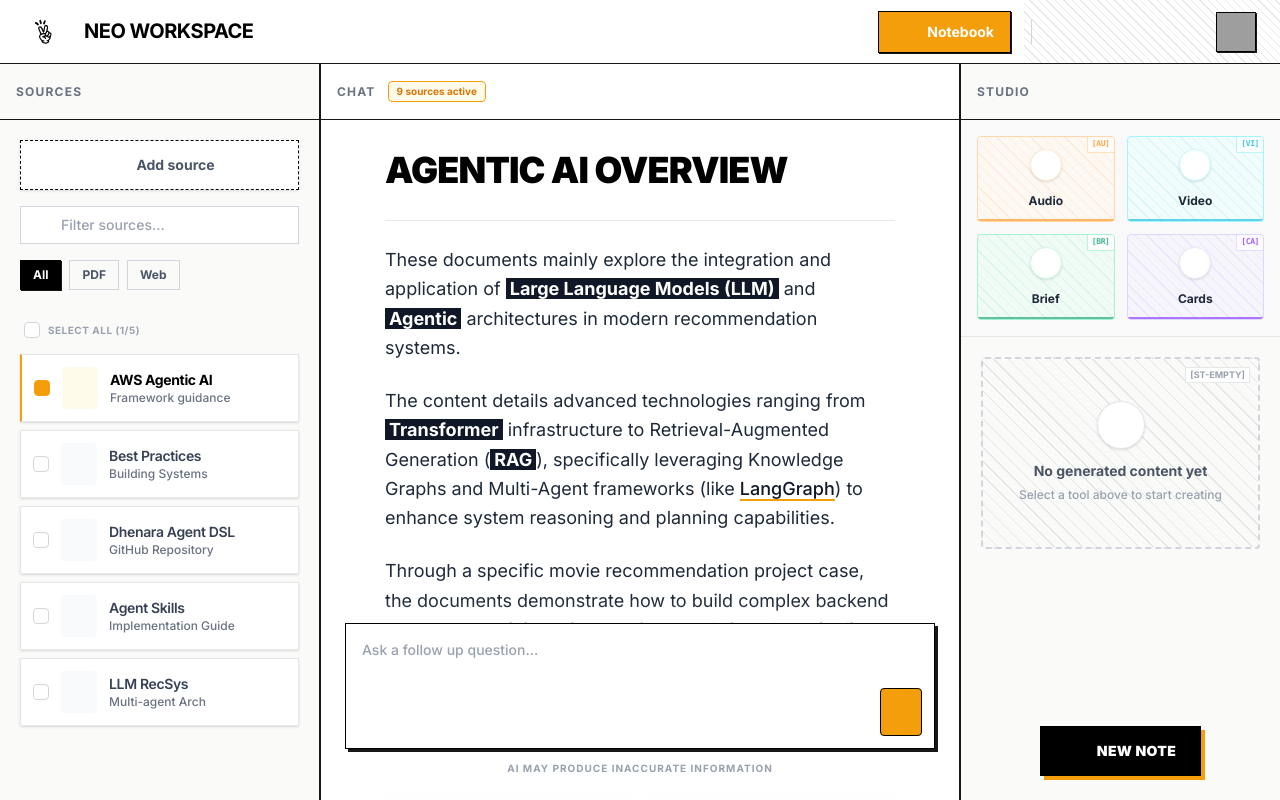
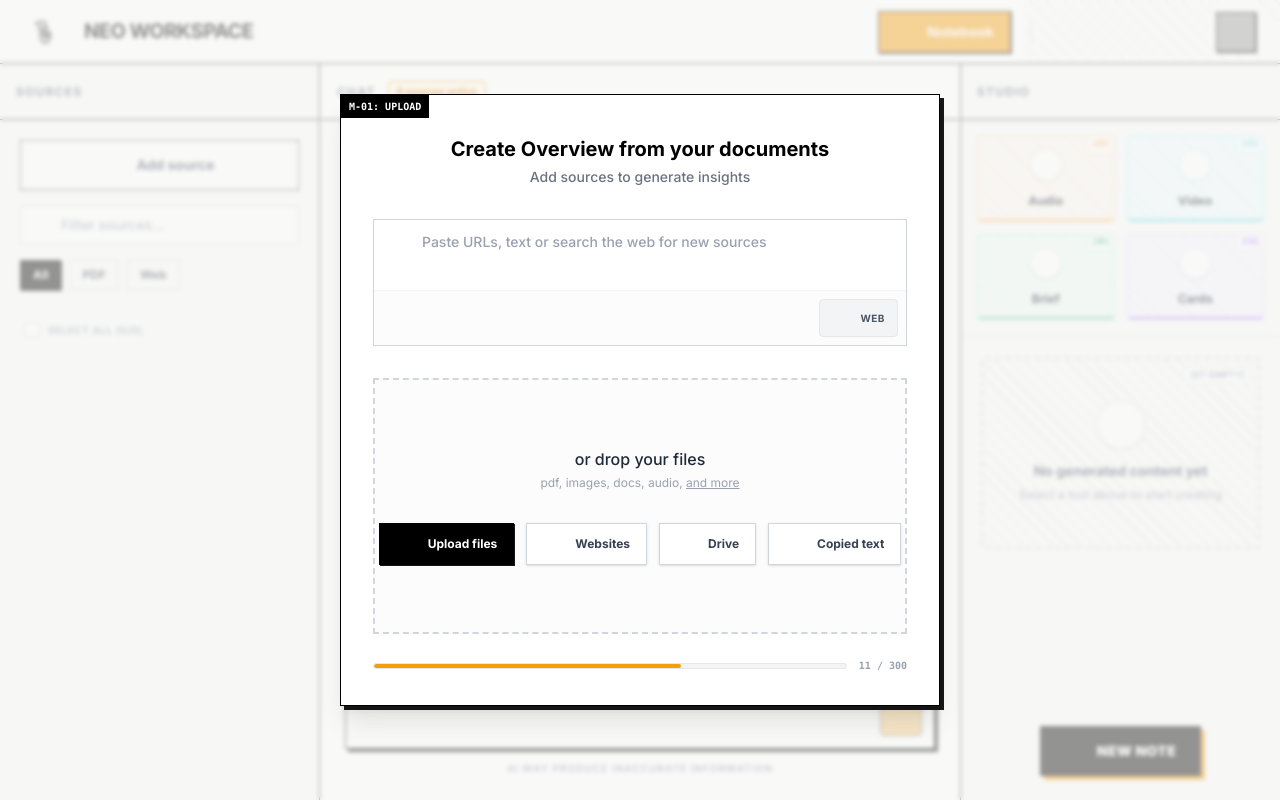
Before and after one commit to RainLib/FerrisMind, a Next.js app in the folder front/: page /notebook/1 in a window 1280 px wide. Built offline with nearby package versions, Linux system fonts and the light colour scheme; grey boxes are pictures that could not be loaded.

Commit message:
feat: Implement auto-resizing chat input, enhance source management with auto-open modal, and refactor sidebar display logic.

```diff
--- a/front/src/components/editor/AddSourceModal.tsx
+++ b/front/src/components/editor/AddSourceModal.tsx
@@ -1,4 +1,5 @@
 import * as React from "react";
+import { useState, useRef, useEffect } from "react";
 
 interface AddSourceModalProps {
   isOpen: boolean;
@@ -6,6 +7,21 @@ interface AddSourceModalProps {
 }
 
 export function AddSourceModal({ isOpen, onClose }: AddSourceModalProps) {
+  const [inputValue, setInputValue] = useState("");
+  const [activeTab, setActiveTab] = useState<"main" | "website" | "text">(
+    "main",
+  );
+  const textareaRef = useRef<HTMLTextAreaElement>(null);
+  const fileInputRef = useRef<HTMLInputElement>(null);
+
+  // Auto-resize textarea based on content
+  useEffect(() => {
+    if (textareaRef.current) {
+      textareaRef.current.style.height = "auto";
+      textareaRef.current.style.height = `${Math.min(textareaRef.current.scrollHeight, 160)}px`;
+    }
+  }, [inputValue]);
+
   if (!isOpen) return null;
 
   return (
@@ -23,27 +39,57 @@ export function AddSourceModal({ isOpen, onClose }: AddSourceModalProps) {
           M-01: UPLOAD
         </div>
         <div className="p-8 pt-10">
+          {activeTab === "main" ? (
+            <>
               <h2 className="text-xl font-bold mb-1 text-center">
                 Create Overview from your documents
               </h2>
               <p className="text-center text-sm text-gray-500 mb-8 font-medium">
                 Add sources to generate insights
               </p>
-          <div className="relative group mb-8">
+              <div className="relative group mb-8 flex flex-col bg-white border border-gray-300 focus-within:border-black focus-within:shadow-hard-sm transition-all">
+                <div className="relative flex-1">
                   <span className="material-symbols-outlined absolute left-4 top-3.5 text-gray-400 z-10 icon-sm">
                     search
                   </span>
-            <input
-              className="w-full bg-white border border-gray-300 py-3 pl-12 pr-12 text-sm font-medium placeholder-gray-400 focus:border-black focus:ring-0 focus:shadow-hard-sm transition-all"
-              placeholder="Search the web for new sources"
-              type="text"
+                  <textarea
+                    ref={textareaRef}
+                    value={inputValue}
+                    onChange={(e) => setInputValue(e.target.value)}
+                    onKeyDown={(e) => {
+                      if (e.key === "Enter" && !e.shiftKey) {
+                        e.preventDefault();
+                        if (inputValue.trim()) {
+                          console.log(
+                            "Adding source via URL/Search:",
+                            inputValue.trim(),
+                          );
+                          setInputValue("");
+                          if (textareaRef.current) {
+                            textareaRef.current.style.height = "auto";
+                          }
+                        }
+                      }
+                    }}
+                    className="w-full bg-transparent border-none py-3 pl-12 pr-4 text-sm font-medium placeholder-gray-400 focus:ring-0 resize-none outline-none"
+                    style={{
+                      minHeight: "64px",
+                      maxHeight: "160px",
+                      scrollbarWidth: "none",
+                      msOverflowStyle: "none",
+                    }}
+                    placeholder="Paste URLs, text or search the web for new sources"
+                    rows={1}
                   />
-            <button className="absolute right-3 top-2 px-2 py-1 bg-gray-100 hover:bg-gray-200 border border-gray-200 text-[10px] font-bold uppercase tracking-wider text-gray-600 rounded-sm transition-colors flex items-center gap-1">
+                </div>
+                <div className="flex justify-end p-2 bg-gray-50/50 border-t border-gray-100">
+                  <button className="px-3 py-1.5 bg-gray-100 hover:bg-gray-200 border border-gray-200 text-[10px] font-bold uppercase tracking-wider text-gray-600 rounded-sm transition-colors flex items-center gap-1">
                     <span className="material-symbols-outlined text-[14px]">
                       language
                     </span>{" "}
                     Web
                   </button>
+                </div>
               </div>
               <div className="relative h-64 border-2 border-dashed border-gray-300 bg-stone-50/50 hover:bg-white hover:border-black transition-all group flex flex-col items-center justify-center gap-4 mb-4 overflow-hidden">
                 <div className="absolute inset-0 bg-background-image-diagonal-hatch opacity-30 pointer-events-none"></div>
@@ -59,14 +105,35 @@ export function AddSourceModal({ isOpen, onClose }: AddSourceModalProps) {
                   </p>
                 </div>
                 <div className="relative z-10 flex gap-3 mt-4">
-              <button className="flex items-center gap-2 px-4 py-2 bg-black text-white border border-black shadow-hard-sm hover:shadow-hard hover:-translate-y-0.5 transition-all text-xs font-bold">
+                  <input
+                    type="file"
+                    multiple
+                    accept=".pdf,.doc,.docx,.wps,.txt,application/pdf,application/msword,application/vnd.openxmlformats-officedocument.wordprocessingml.document,text/plain"
+                    className="hidden"
+                    ref={fileInputRef}
+                    onChange={(e) => {
+                      if (e.target.files && e.target.files.length > 0) {
+                        console.log("Files selected:", e.target.files);
+                        // Handle file upload here
+                      }
+                    }}
+                  />
+                  <button
+                    onClick={() => fileInputRef.current?.click()}
+                    className="flex items-center gap-2 px-4 py-2 bg-black text-white border border-black shadow-hard-sm hover:shadow-hard hover:-translate-y-0.5 transition-all text-xs font-bold"
+                  >
                     <span className="material-symbols-outlined icon-sm">
                       upload_file
                     </span>
                     Upload files
                   </button>
-              <button className="flex items-center gap-2 px-4 py-2 bg-white text-gray-700 border border-gray-300 hover:border-black shadow-sm hover:shadow-hard-sm hover:-translate-y-0.5 transition-all text-xs font-bold">
-                <span className="material-symbols-outlined icon-sm">link</span>
+                  <button
+                    onClick={() => setActiveTab("website")}
+                    className="flex items-center gap-2 px-4 py-2 bg-white text-gray-700 border border-gray-300 hover:border-black shadow-sm hover:shadow-hard-sm hover:-translate-y-0.5 transition-all text-xs font-bold"
+                  >
+                    <span className="material-symbols-outlined icon-sm">
+                      link
+                    </span>
                     Websites
                   </button>
                   <button className="flex items-center gap-2 px-4 py-2 bg-white text-gray-700 border border-gray-300 hover:border-black shadow-sm hover:shadow-hard-sm hover:-translate-y-0.5 transition-all text-xs font-bold">
@@ -75,7 +142,10 @@ export function AddSourceModal({ isOpen, onClose }: AddSourceModalProps) {
                     </span>
                     Drive
                   </button>
-              <button className="flex items-center gap-2 px-4 py-2 bg-white text-gray-700 border border-gray-300 hover:border-black shadow-sm hover:shadow-hard-sm hover:-translate-y-0.5 transition-all text-xs font-bold">
+                  <button
+                    onClick={() => setActiveTab("text")}
+                    className="flex items-center gap-2 px-4 py-2 bg-white text-gray-700 border border-gray-300 hover:border-black shadow-sm hover:shadow-hard-sm hover:-translate-y-0.5 transition-all text-xs font-bold"
+                  >
                     <span className="material-symbols-outlined icon-sm">
                       content_paste
                     </span>
@@ -83,6 +153,100 @@ export function AddSourceModal({ isOpen, onClose }: AddSourceModalProps) {
                   </button>
                 </div>
               </div>
+            </>
+          ) : activeTab === "website" ? (
+            <div className="flex flex-col h-full animate-in fade-in slide-in-from-right-4 duration-300">
+              <div className="flex items-center gap-3 mb-6">
+                <button
+                  onClick={() => setActiveTab("main")}
+                  className="p-1 hover:bg-gray-100 rounded-sm transition-colors"
+                >
+                  <span className="material-symbols-outlined icon-sm text-gray-600">
+                    arrow_back
+                  </span>
+                </button>
+                <h2 className="text-xl font-bold">Website and YouTube URLs</h2>
+              </div>
+              <p className="text-sm text-gray-600 mb-4">
+                Paste in Website and YouTube URLs below to upload as a source in
+                NotebookLM.
+              </p>
+              <div className="relative border border-red-500 rounded-xl overflow-hidden mb-6 flex-1 min-h-[250px] focus-within:ring-2 focus-within:ring-red-200 transition-all bg-white">
+                <textarea
+                  className="w-full h-full min-h-[250px] p-4 text-sm resize-none outline-none placeholder-gray-500"
+                  placeholder="Paste any links"
+                  autoFocus
+                />
+              </div>
+              <ul className="text-xs text-gray-500 space-y-2 list-disc pl-5 mb-8">
+                <li>
+                  To add multiple URLs, separate with a space or new line.
+                </li>
+                <li>
+                  Only the visible text on the website will be imported at this
+                  time.
+                </li>
+                <li>Paid articles are not supported.</li>
+                <li>
+                  Only the text transcript in YouTube will be imported at this
+                  time.
+                </li>
+                <li>Only public YouTube videos are supported.</li>
+                <li>
+                  Recently uploaded videos may not be available to import.
+                </li>
+                <li>
+                  If upload fails,{" "}
+                  <a href="#" className="text-blue-600 hover:underline">
+                    learn more
+                  </a>{" "}
+                  for common reasons.
+                </li>
+              </ul>
+              <div className="flex justify-end gap-3 mt-auto">
+                <button
+                  className="px-6 py-2 bg-gray-200 text-gray-400 font-bold rounded-full text-sm shrink-0"
+                  disabled
+                >
+                  Insert
+                </button>
+              </div>
+            </div>
+          ) : (
+            <div className="flex flex-col h-full animate-in fade-in slide-in-from-right-4 duration-300">
+              <div className="flex items-center gap-3 mb-6">
+                <button
+                  onClick={() => setActiveTab("main")}
+                  className="p-1 hover:bg-gray-100 rounded-sm transition-colors"
+                >
+                  <span className="material-symbols-outlined icon-sm text-gray-600">
+                    arrow_back
+                  </span>
+                </button>
+                <h2 className="text-xl font-bold">Copied text</h2>
+              </div>
+              <p className="text-sm text-gray-600 mb-4">
+                Paste any copied text below to upload as a source.
+              </p>
+              <div className="relative border border-gray-300 focus-within:border-black rounded-xl overflow-hidden mb-6 flex-1 min-h-[250px] transition-all bg-white">
+                <textarea
+                  className="w-full h-full min-h-[250px] p-4 text-sm resize-none outline-none placeholder-gray-500"
+                  placeholder="Paste text here..."
+                  autoFocus
+                />
+              </div>
+              <div className="flex justify-end gap-3 mt-auto">
+                <button
+                  className="px-6 py-2 bg-gray-200 text-gray-400 font-bold rounded-full text-sm shrink-0"
+                  disabled
+                >
+                  Insert
+                </button>
+              </div>
+            </div>
+          )}
+
+          {activeTab === "main" && (
             <div className="flex items-center gap-3 mt-6">
               <div className="flex-1 h-1.5 bg-gray-100 rounded-full overflow-hidden border border-gray-200">
                 <div className="h-full bg-accent-main w-[65%] rounded-full"></div>
@@ -91,6 +255,7 @@ export function AddSourceModal({ isOpen, onClose }: AddSourceModalProps) {
                 11 / 300
               </span>
             </div>
+          )}
         </div>
       </div>
     </div>
--- a/front/src/components/editor/ChatPanel.tsx
+++ b/front/src/components/editor/ChatPanel.tsx
@@ -1,5 +1,6 @@
 import { Button } from "@/components/ui/button";
 import { MarkdownRenderer } from "@/components/ui/markdown-renderer";
+import { useState, useRef, useEffect } from "react";
 
 interface ChatPanelProps {
   isMobile?: boolean;
@@ -7,6 +8,28 @@ interface ChatPanelProps {
 }
 
 export function ChatPanel({}: ChatPanelProps) {
+  const [inputValue, setInputValue] = useState("");
+  const textareaRef = useRef<HTMLTextAreaElement>(null);
+
+  // Auto-resize textarea based on content
+  useEffect(() => {
+    if (textareaRef.current) {
+      textareaRef.current.style.height = "auto";
+      textareaRef.current.style.height = `${Math.min(textareaRef.current.scrollHeight, 200)}px`;
+    }
+  }, [inputValue]);
+
+  const handleKeyDown = (e: React.KeyboardEvent<HTMLTextAreaElement>) => {
+    if (e.key === "Enter" && !e.shiftKey) {
+      e.preventDefault();
+      // Handle submit here
+      if (inputValue.trim()) {
+        console.log("Submit:", inputValue);
+        setInputValue("");
+      }
+    }
+  };
+
   const markdownContent = `
 These documents mainly explore the integration and application of **Large Language Models (LLM)** and **Agentic** architectures in modern recommendation systems.
 
@@ -146,8 +169,19 @@ Introducing **Skills** and designing an **Agentic Framework** are core to buildi
         <div className="max-w-3xl mx-auto">
           <div className="bg-white border border-black shadow-hard hover:shadow-hard-hover transition-all flex flex-col relative z-20">
             <textarea
-              className="w-full bg-transparent border-none text-black placeholder-gray-400 focus:ring-0 text-sm font-medium px-4 py-4 resize-none h-16 outline-none"
-              placeholder="Ask a follow up question..."
+              ref={textareaRef}
+              value={inputValue}
+              onChange={(e) => {
+                setInputValue(e.target.value);
+                const el = e.target;
+                el.style.height = "auto";
+                el.style.height = `${Math.min(el.scrollHeight, 300)}px`;
+              }}
+              onKeyDown={handleKeyDown}
+              className="w-full bg-transparent border-none text-black placeholder-gray-400 focus:ring-0 text-sm font-medium px-4 py-4 resize-none outline-none overflow-y-auto"
+              style={{ minHeight: "80px", maxHeight: "300px" }}
+              placeholder="Ask a follow up question or share context..."
+              rows={3}
             ></textarea>
             <div className="flex items-center justify-between px-3 pb-3">
               <div className="flex gap-2">
@@ -160,7 +194,19 @@ Introducing **Skills** and designing an **Agentic Framework** are core to buildi
                   <span className="material-symbols-outlined icon-sm">mic</span>
                 </Button>
               </div>
-              <button className="p-2 bg-accent-main border border-black text-white hover:bg-accent-secondary hover:shadow-hard-sm transition-all active:translate-y-0.5 rounded-sm">
+              <button
+                className="p-2 bg-accent-main border border-black text-white hover:bg-accent-secondary hover:shadow-hard-sm transition-all active:translate-y-0.5 rounded-sm disabled:opacity-50 disabled:hover:translate-y-0 disabled:hover:shadow-none"
+                disabled={!inputValue.trim()}
+                onClick={() => {
+                  if (inputValue.trim()) {
+                    console.log("Submit:", inputValue);
+                    setInputValue("");
+                    if (textareaRef.current) {
+                      textareaRef.current.style.height = "auto";
+                    }
+                  }
+                }}
+              >
                 <span className="material-symbols-outlined icon-sm">
                   arrow_upward
                 </span>
--- a/front/src/components/editor/EditorLayout.tsx
+++ b/front/src/components/editor/EditorLayout.tsx
@@ -177,17 +177,19 @@ export function EditorLayout() {
       )}
 
       {/* Expanded Left Sidebar + Handle */}
-      {isLeftExpanded && (
-        <>
       <div
-            style={{ width: `${leftWidth}px` }}
-            className="h-full bg-bg-sources overflow-hidden shrink-0 flex flex-col relative"
+        style={{
+          width: `${leftWidth}px`,
+          display: isLeftExpanded ? "flex" : "none",
+        }}
+        className="h-full bg-bg-sources overflow-hidden shrink-0 flex-col relative"
       >
         <LeftSidebar onToggle={toggleLeftSidebar} />
         {isDraggingLeft && (
           <div className="absolute inset-0 z-50 pointer-events-none" />
         )}
       </div>
+      <div style={{ display: isLeftExpanded ? "block" : "none" }}>
         <ResizeHandle
           isDragging={isDraggingLeft}
           onMouseDown={(e) => {
@@ -195,8 +197,7 @@ export function EditorLayout() {
             setIsDraggingLeft(true);
           }}
         />
-        </>
-      )}
+      </div>
 
       {/* Main Center Panel */}
       <div className="flex-1 min-w-0 h-full relative overflow-hidden bg-white">
@@ -209,8 +210,7 @@ export function EditorLayout() {
       </div>
 
       {/* Right Handle + Expanded Right Sidebar */}
-      {isRightExpanded && (
-        <>
+      <div style={{ display: isRightExpanded ? "block" : "none" }}>
         <ResizeHandle
           isDragging={isDraggingRight}
           onMouseDown={(e) => {
@@ -218,21 +218,19 @@ export function EditorLayout() {
             setIsDraggingRight(true);
           }}
         />
+      </div>
       <div
-            style={{ width: `${rightWidth}px` }}
-            className="h-full relative overflow-hidden shrink-0 flex flex-col"
+        style={{
+          width: `${rightWidth}px`,
+          display: isRightExpanded ? "flex" : "none",
+        }}
+        className="h-full relative overflow-hidden shrink-0 flex-col"
       >
-            <RightSidebar
-              isExpanded={true}
-              onToggle={toggleRightSidebar}
-              isPanel
-            />
+        <RightSidebar isExpanded={true} onToggle={toggleRightSidebar} isPanel />
         {isDraggingRight && (
           <div className="absolute inset-0 z-50 pointer-events-none" />
         )}
       </div>
-        </>
-      )}
 
       {/* Fixed Collapsed Right Strip */}
       {!isRightExpanded && (
--- a/front/src/components/editor/LeftSidebar.tsx
+++ b/front/src/components/editor/LeftSidebar.tsx
@@ -167,40 +167,20 @@ interface LeftSidebarProps {
 export function LeftSidebar({ isMobile, onToggle }: LeftSidebarProps) {
   const [isAddSourceModalOpen, setIsAddSourceModalOpen] = useState(false);
   const [activeDetailId, setActiveDetailId] = useState<string | null>(null);
-  const [sources, setSources] = useState<Source[]>([
-    {
-      id: "1",
-      icon: "picture_as_pdf",
-      title: "AWS Agentic AI",
-      sub: "Framework guidance",
-    },
-    {
-      id: "2",
-      icon: "article",
-      title: "Best Practices",
-      sub: "Building Systems",
-    },
-    {
-      id: "3",
-      icon: "code",
-      title: "Dhenara Agent DSL",
-      sub: "GitHub Repository",
-    },
-    {
-      id: "4",
-      icon: "article",
-      title: "Agent Skills",
-      sub: "Implementation Guide",
-    },
-    {
-      id: "5",
-      icon: "picture_as_pdf",
-      title: "LLM RecSys",
-      sub: "Multi-agent Arch",
-    },
-  ]);
+  // Default to empty for a new notebook to trigger the modal automatically
+  const [sources, setSources] = useState<Source[]>([]);
 
-  const [selectedIds, setSelectedIds] = useState<Set<string>>(new Set(["1"]));
+  // Auto-open modal if no sources exist
+  useEffect(() => {
+    let timeoutId: NodeJS.Timeout;
+    if (sources.length === 0) {
+      // Use timeout to bypass synchronous setState in effect warning
+      timeoutId = setTimeout(() => setIsAddSourceModalOpen(true), 0);
+    }
+    return () => clearTimeout(timeoutId);
+  }, [sources.length]);
+
+  const [selectedIds, setSelectedIds] = useState<Set<string>>(new Set());
 
   const handleSelectToggle = (id: string) => {
     setSelectedIds((prev) => {
```
Lines whose indentation alone changed are shown as unchanged.
